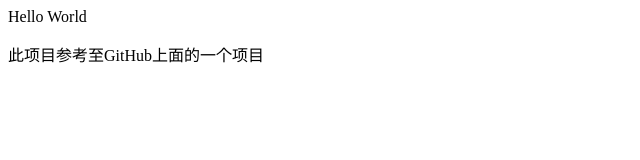
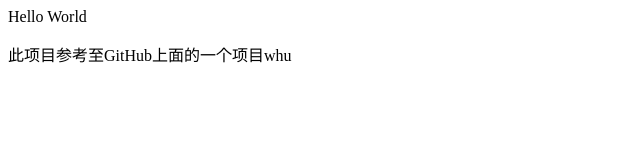
Before and after one commit to lifedespicable/git_learning, a plain HTML site: page index.html in a window 1280 px wide. Shown: the full height of the page, 0-640 px from the left. Drawn offline with Linux system fonts and the light colour scheme.

```diff
--- a/index.html
+++ b/index.html
@@ -1,4 +1,4 @@
 <html>
     Hello World
-    <P>此项目参考至GitHub上面的一个项目</P>
+    <P>此项目参考至GitHub上面的一个项目whu</P>
 </html>
```
